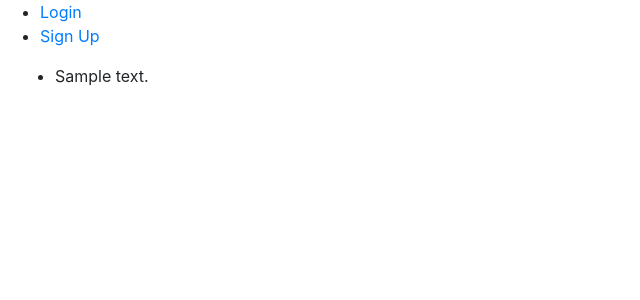
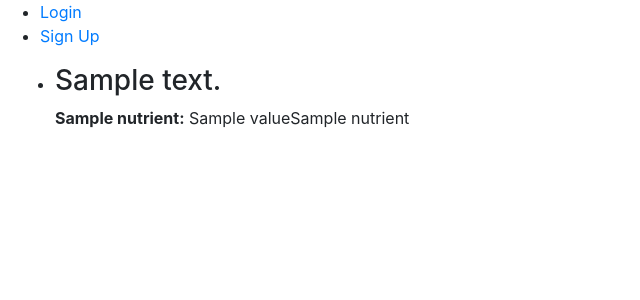
Before and after one commit to BriGuy520/Productivity-App, a Django app: template productivity_app/nutrition/templates/nutrition/food_list.html in a window 1280 px wide. Shown: the top 300 px of the page, without its empty margins (0-640 px from the left). Run offline with Django 3.2, Linux system fonts and the light colour scheme; the template is opened without the code that fills it: most values are stand-ins (such as "Sample title", 1, 10 or a date in 2020).

Commit message:
have the nutrition data for each result displaying properly

```diff
--- a/productivity_app/nutrition/templates/nutrition/food_list.html
+++ b/productivity_app/nutrition/templates/nutrition/food_list.html
@@ -7,7 +7,14 @@
 
   {% for food in foods.foods %}
 
-    <li>{{food.description}}</li>
+    <li>
+      <h3>{{food.description}}</h3>
+
+      {% for nutrient in food.foodNutrients %}
+
+      <p><strong>{{nutrient.nutrientName}}:</strong> {{nutrient.value}}{{nutrient.unitName}}</p>
+      {% endfor %}
+    </li>
 
   {% endfor %}
 
--- a/productivity_app/nutrition/views.py
+++ b/productivity_app/nutrition/views.py
@@ -9,7 +9,7 @@ import requests
 # Create your views here.
 def search_food(request):
 
-    search_term = 'milk'
+    search_term = 'cheddar cheese'
 
     r = requests.get('https://api.nal.usda.gov/fdc/v1/foods/search?api_key=' + settings.API_KEY + '&query=' + search_term)
     foods = r.json()
```
